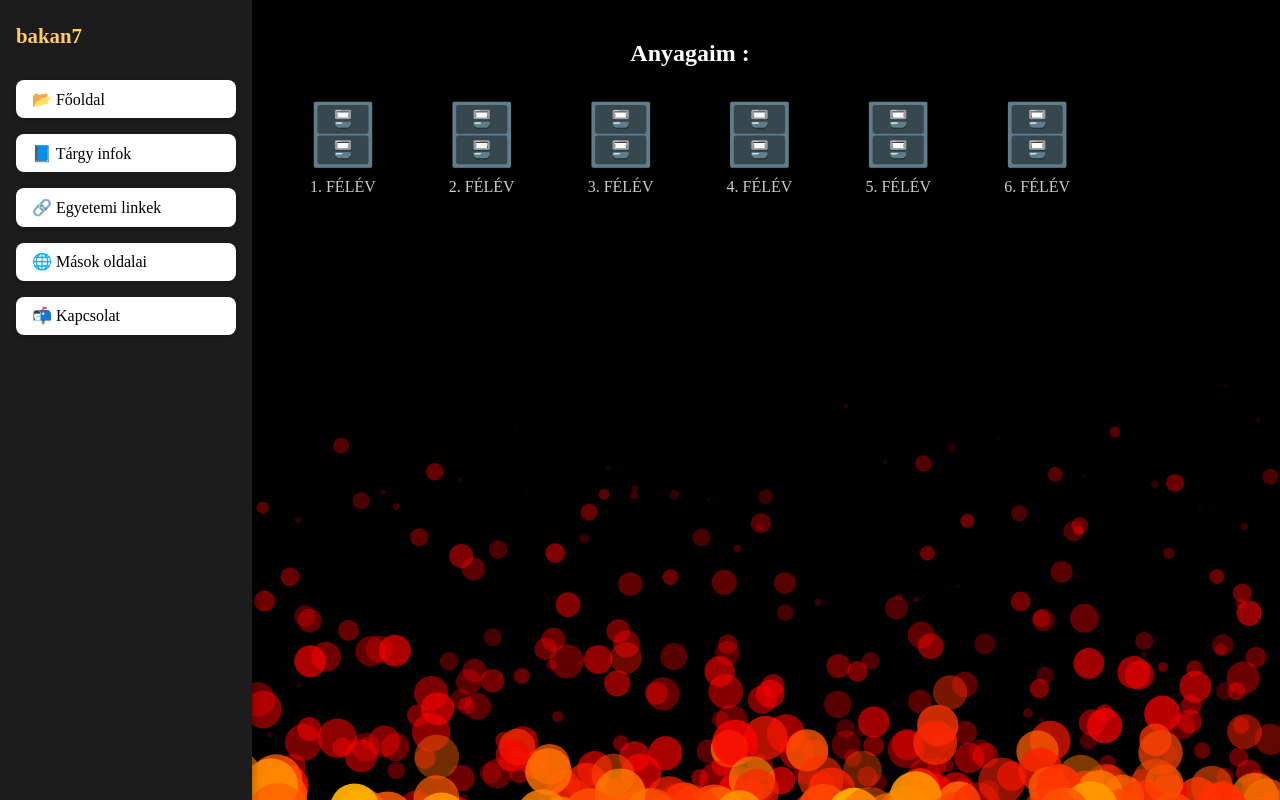
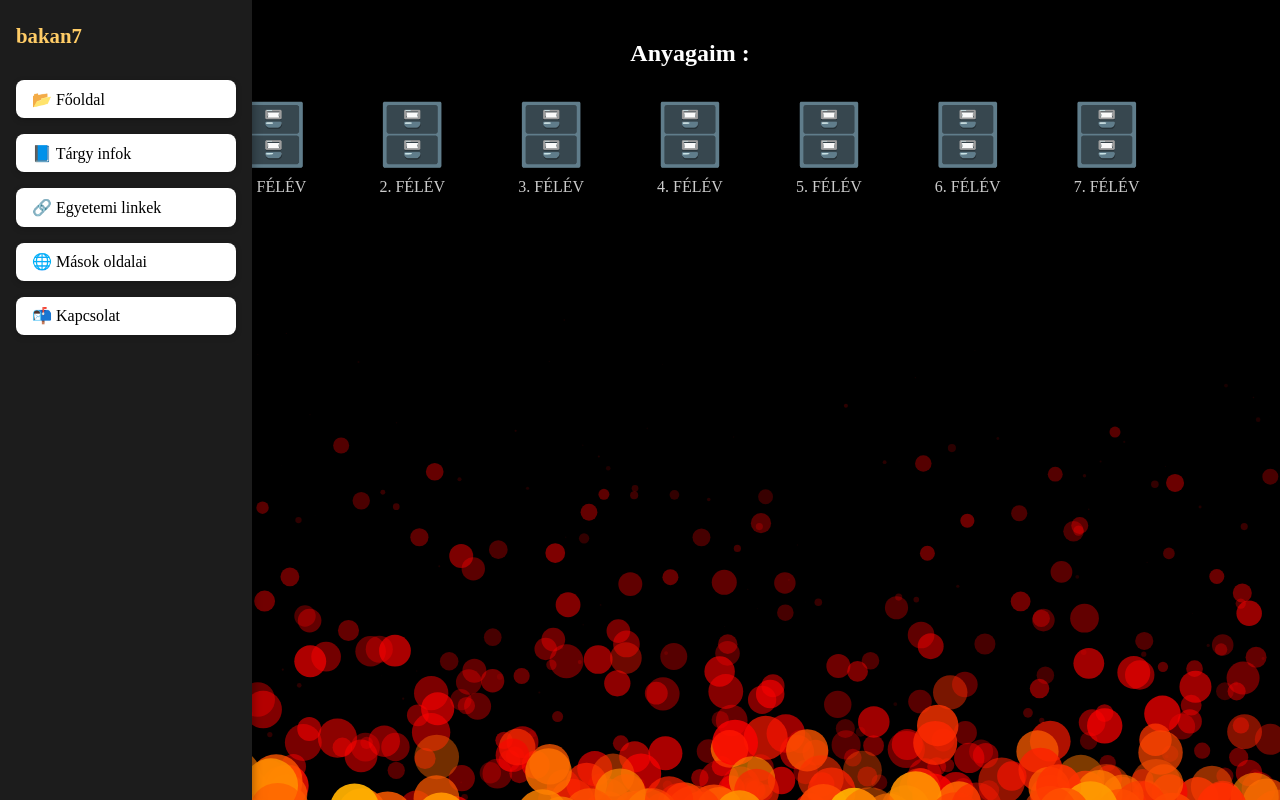
Before and after one commit to Andrssss/MyWebsite, a React (Vite) app: page / in a window 1280 px wide. Built offline with nearby package versions, Linux system fonts and the light colour scheme.

Commit message:
7_semester

```diff
--- a/src/components/semesterData_pretty.js
+++ b/src/components/semesterData_pretty.js
@@ -237,5 +237,18 @@ export const semesterData = {
         "url": "https://drive.google.com/drive/folders/1bAnJcMzovYUOtpLysQqe-J8Vef_wiU9q?usp=drive_link"
       }
     ]
+  },
+  "7. FÉLÉV": {
+    "link": "https://drive.google.com/drive/folders/1-7a_4RjziDbxvGiG-_hRd665YcvAWjtB?usp=sharing",
+    "subjects": [
+      {
+        "name": "Jog",
+        "url": "https://drive.google.com/drive/folders/1YnmkA-Icqa4pxCnsudFoJzyPpm_pK0PG?usp=sharing"
+      },
+      {
+        "name": "Op_rendszer",
+        "url": "https://drive.google.com/drive/folders/1mKfZilCJwCVkQiMxAKtJvuE03RAe_Xhr?usp=drive_link"
+      },
+    ]
   }
 };
```
